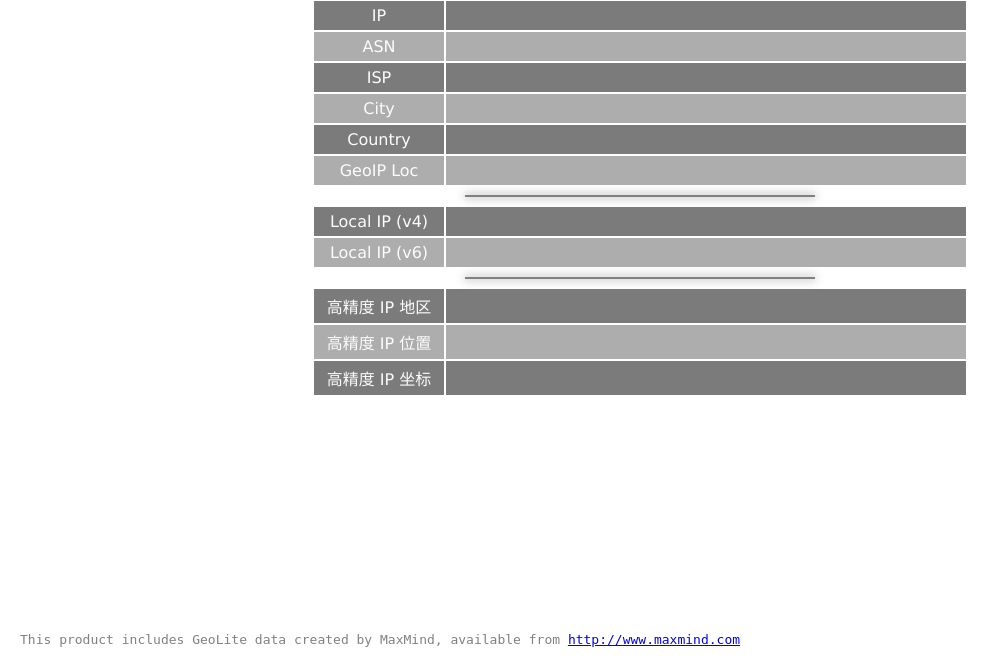
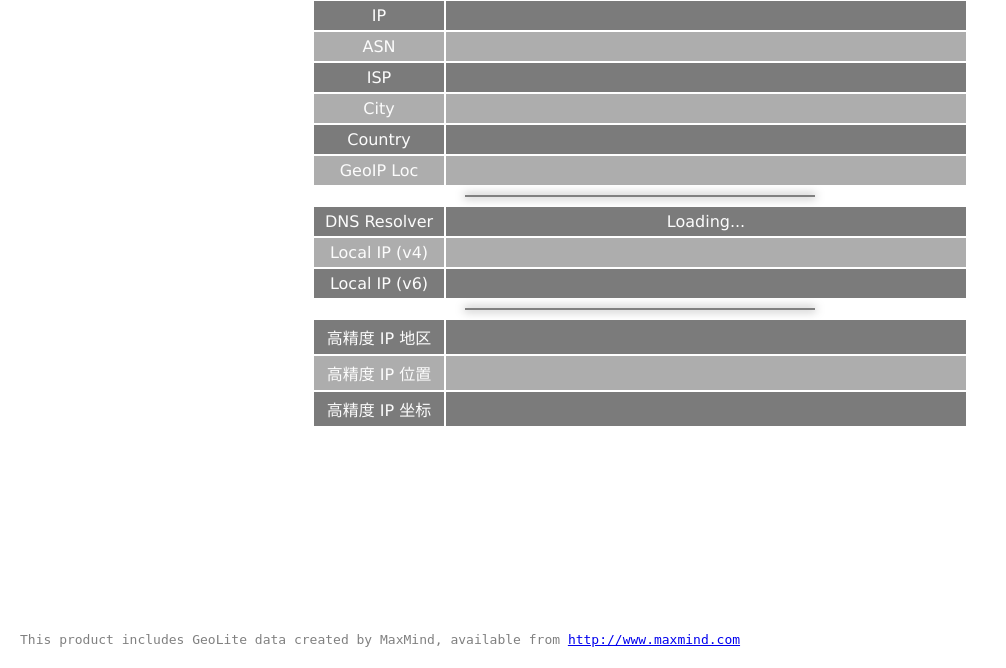
Before and after one commit to kings-way/ipsrv, a Flask app: template ipsrv/templates/index.html in a window 1280 px wide. Shown: the part 140-808 px from the top of the page, without its empty margins (0-1006 px from the left). Run offline with Flask 2, Linux system fonts and the light colour scheme; the template is opened without the code that fills it, so the values that code supplies are empty.

Commit message:
Add DNS Checker

```diff
--- a/ipsrv/templates/index.html
+++ b/ipsrv/templates/index.html
@@ -5,63 +5,34 @@
 		<title>IP</title>
 <style>
 /* Border styles */
-#table-1 {
+.table {
 	margin:0 auto;
 	margin-bottom: 0px;
 
 }
 
 /* Padding and font style */
-#table-1 td, #table-1 th {
+.table td, .table th {
 	padding: 5px 10px;
 	font-size: 16px;
 	font-family: Verdana;
 	color: #FCFCFC;
 }
 
-#table-1 td:nth-child(odd) {
+.table td:nth-child(odd) {
 	width:110px;
 }
-#table-1 td:nth-child(even) {
+.table td:nth-child(even) {
 	width:500px;
 }
 /* Alternating background colors */
-#table-1 tr:nth-child(odd) {
+.table tr:nth-child(odd) {
 	background:  #7B7B7B;
 }
-#table-1 tr:nth-child(even) {
+.table tr:nth-child(even) {
 	background:  #ADADAD;
 }
 
-
-/* Border styles */
-#table-2 {
-	margin:0 auto;
-	margin-top: 0px;
-
-}
-
-/* Padding and font style */
-#table-2 td, #table-2 th {
-	padding: 5px 10px;
-	font-size: 16px;
-	font-family: Verdana;
-	color: #FCFCFC;
-}
-
-#table-2 td:nth-child(odd) {
-	width:110px;
-}
-#table-2 td:nth-child(even) {
-	width:500px;
-}
-/* Alternating background colors */
-#table-2 tr:nth-child(odd) {
-	background:  #7B7B7B;
-}
-#table-2 tr:nth-child(even) {
-	background:  #ADADAD;
-}
 
 body {
 	text-align:center;
@@ -97,7 +68,7 @@
 			<button type="button" onclick="Navigate()">Enter</button>
 		</form>
 		<br>
-		<table id="table-1">
+		<table class="table">
 			<tr><td>IP</td><td>{{ data.IP }}</td></tr>
 			<tr><td>ASN</td><td>{{ data.ASN }}</td></tr>
 			<tr><td>ISP</td><td>{{ data.ISP }}</td></tr>
@@ -106,12 +77,13 @@
 			<tr><td>GeoIP Loc</td><td>{{ data.Location }}</td></tr>
 		</table>
 		<hr class="style-five";>
-		<table id="table-1">
+		<table class="table">
+			<tr><td>DNS Resolver</td><td id="dns">Loading...</td></tr>
 			<tr><td>Local IP (v4)</td><td id="localv4"></td></tr>
 			<tr><td>Local IP (v6)</td><td id="localv6"></td></tr>
 		</table>
 		<hr class="style-five";>
-		<table id="table-2">
+		<table class="table">
 			<tr><td>高精度 IP 地区</td><td>{{ data.High.city }}</td></tr>
 			<tr><td>高精度 IP 位置</td><td>{{ data.High.position  }}</td></tr>
 			<tr><td>高精度 IP 坐标</td><td>{{ data.High_Preci_Loc_Str }}</td></tr>
@@ -126,6 +98,22 @@
 <script src="static/webrtc_ip.js"></script>
 <script type="text/javascript">
 	function Navigate(){ window.location='/' + document.getElementById('text-data').value;}
+	function loadDNS() {
+		var xhttp = new XMLHttpRequest();
+		xhttp.onreadystatechange = function() {
+			if (this.readyState == 4 && this.status == 200) {
+				data = JSON.parse(this.responseText);
+				document.getElementById("dns").innerHTML = "";
+				data.dnsServerInfoArray.forEach(function(value, index, array){
+					line = value.ipAddress;
+					document.getElementById("dns").innerHTML += "<a href=" + line.ipAddress+">"+line.ipAddress+"</a> ("+line.isp+")<br>"
+				})
+			}
+		};
+		xhttp.open("GET", "http://4." + Math.random() + ".dns.whatsmydnsserver.com/api", true);
+		xhttp.send();
+	}
 	Set_Local_IP(document.getElementById('localv4'), document.getElementById('localv6'));
+	loadDNS();
 </script>
 </html>
```
